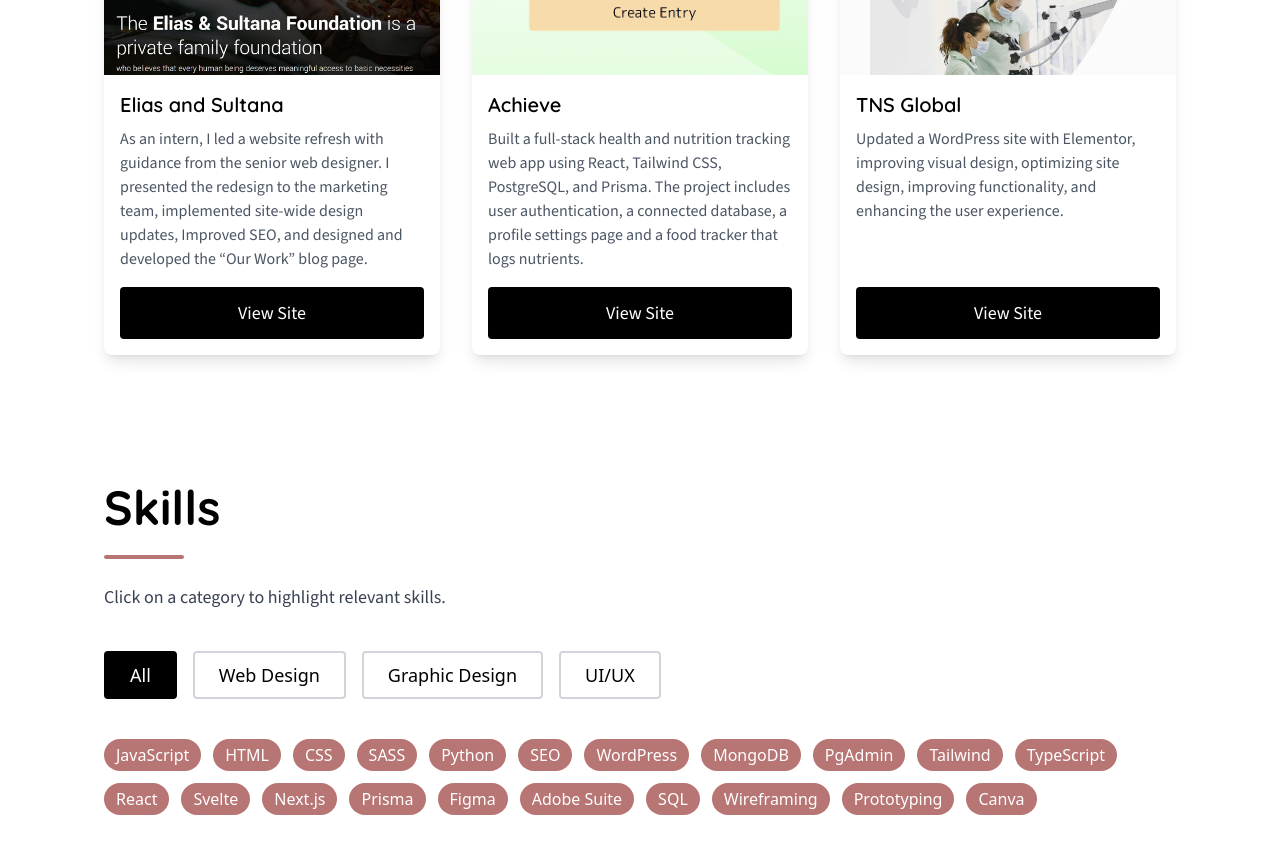
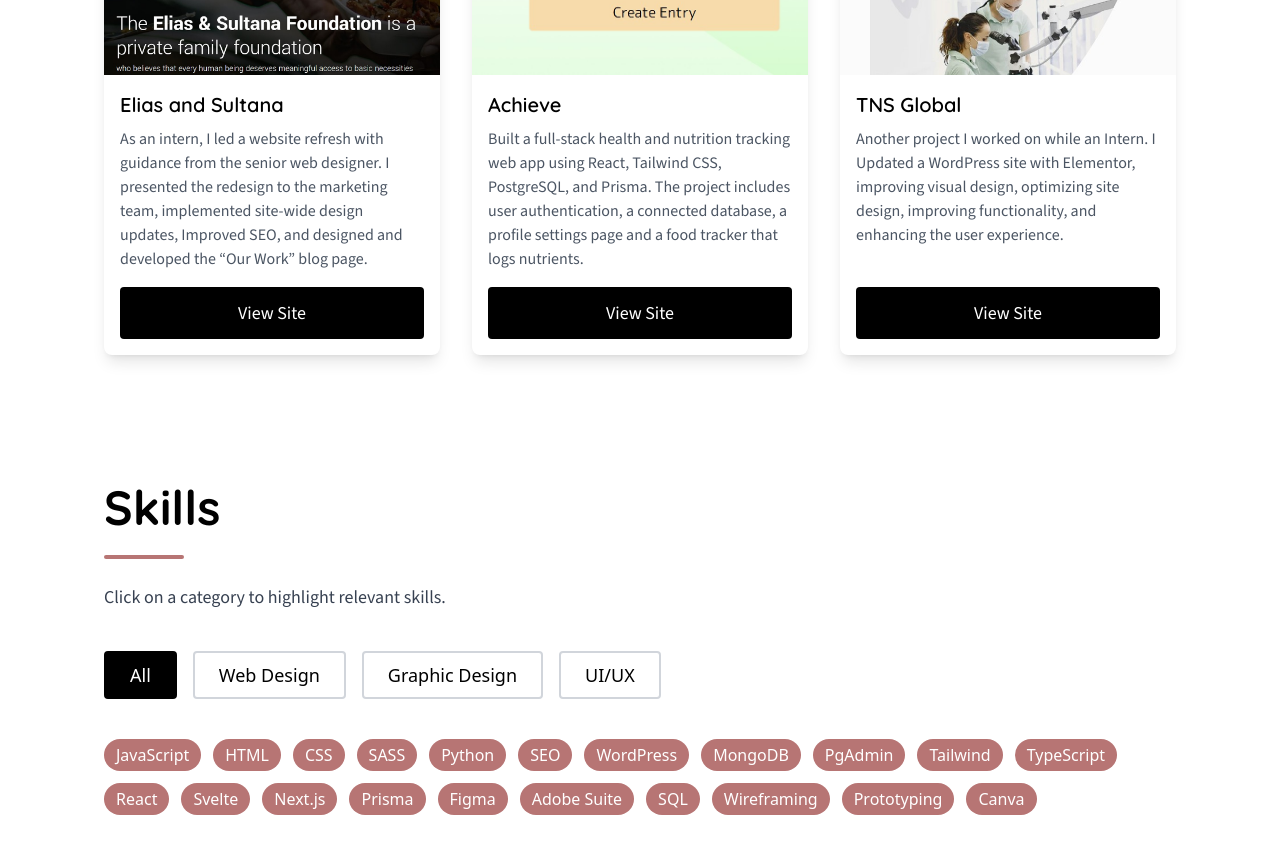
Before and after one commit to Ardenz1/Arden-Dubiel-Portfolio, a Next.js app in the folder arden-dubiel-portfolio/: page /portfolio in a window 1280 px wide. Shown: the part 1180-2033 px from the top of the page. Built offline with nearby package versions, Linux system fonts and the light colour scheme; a web font is replaced by a local one.

Commit message:
small content update

```diff
--- a/arden-dubiel-portfolio/src/app/portfolio/page.tsx
+++ b/arden-dubiel-portfolio/src/app/portfolio/page.tsx
@@ -165,7 +165,7 @@ const allSkills = [
         <div className="p-4 flex flex-col flex-1">
           <h3 className="text-xl text-black font-semibold mb-2">TNS Global</h3>
           <p className="text-gray-600 flex-1 mb-4">
-          Updated a WordPress site with Elementor, improving visual design, optimizing site design, improving functionality, and enhancing the user experience.          </p>
+          Another project I worked on while an Intern. I Updated a WordPress site with Elementor, improving visual design, optimizing site design, improving functionality, and enhancing the user experience.          </p>
           <a
             href="https://tnsglobalusa.com/"
             target="_blank"
```
